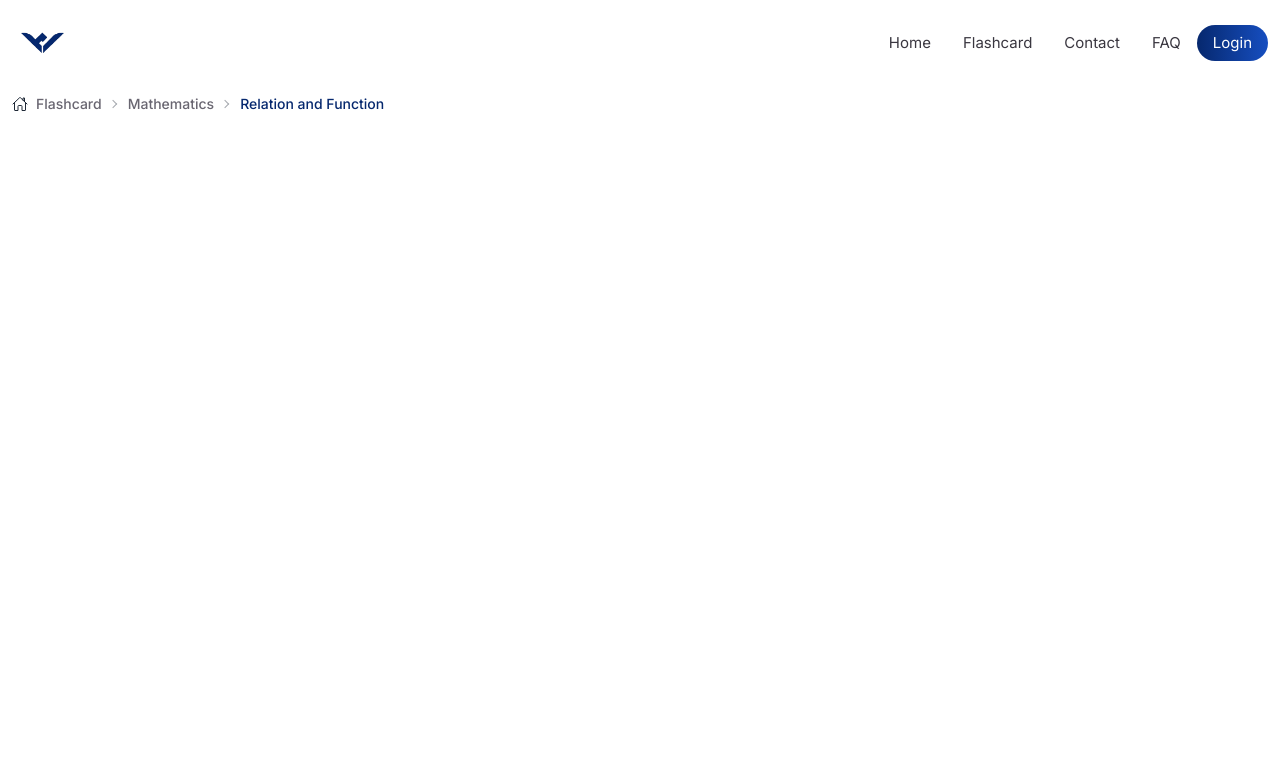
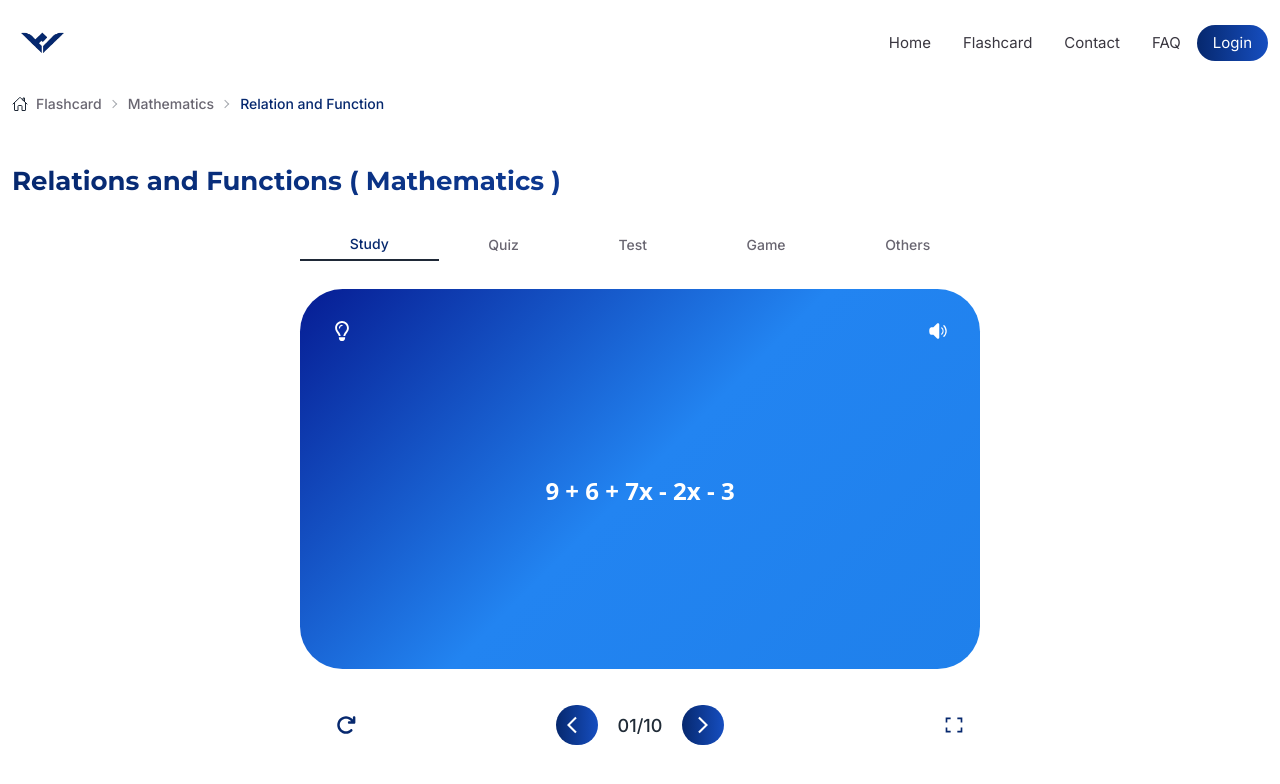
Before and after one commit to Ishtiak007/Hyggex-Digital-Services, a React (Vite) app: page / in a window 1280 px wide. Shown: the top 784 px of the page. Built offline with nearby package versions, Linux system fonts and the light colour scheme.

Commit message:
Banner part complete successfully

```diff
--- a/index.html
+++ b/index.html
@@ -7,6 +7,7 @@
     <title>Vite + React</title>
     <style>
       @import url('https://fonts.googleapis.com/css2?family=Inter:wght@100..900&display=swap');
+      @import url('https://fonts.googleapis.com/css2?family=Montserrat:ital,wght@0,100..900;1,100..900&display=swap');
       </style>
   </head>
   <body>
--- /dev/null
+++ b/src/Home/Banner.jsx
@@ -0,0 +1,53 @@
+import { FaRegLightbulb } from "react-icons/fa6";
+import { HiSpeakerWave } from "react-icons/hi2";
+import { FaArrowRotateRight } from "react-icons/fa6";
+import { MdArrowBackIos } from "react-icons/md";
+import { MdArrowForwardIos } from "react-icons/md";
+import { RiFullscreenFill } from "react-icons/ri";
+
+const Banner = () => {
+    return (
+        <div className="mt-10">
+            <h1 className="ml-3 bg-gradient-to-r from-[#06286E] to-[#164EC0] text-[26px] font-bold bg-clip-text text-transparent montserrat-font">Relations and Functions ( Mathematics )</h1>
+            <div className="hero">
+                <div className="text-center">
+                    <div role="tablist" className="tabs my-7">
+                        <a role="tab" className="tab tab-active text-[#06286E] inter-font text-[14px] font-[500] border-b-2">Study</a>
+                        <a role="tab" className="tab inter-font text-[14px] font-[500] text-[#696671]">Quiz</a>
+                        <a role="tab" className="tab inter-font text-[14px] font-[500] text-[#696671]">Test</a>
+                        <a role="tab" className="tab inter-font text-[14px] font-[500] text-[#696671]">Game</a>
+                        <a role="tab" className="tab inter-font text-[14px] font-[500] text-[#696671]">Others</a>
+                    </div>
+                    <div className="w-[680px] h-[380px] flex flex-col custom-gradient rounded-[42.51px]">
+                        <div className="flex justify-between">
+                            <div className="ml-8 mt-8"><FaRegLightbulb className="text-white text-xl font-bold"></FaRegLightbulb></div>
+                            <div className="mr-8 mt-8"><HiSpeakerWave className="text-white text-xl font-bold"></HiSpeakerWave></div>
+                        </div>
+                        <div className="flex justify-center items-center h-full w-full">
+                            <h1 className="text-2xl font-bold text-[#FFFFFF] mb-7">9 + 6 + 7x - 2x - 3</h1>
+                        </div>
+                    </div>
+
+
+                    <div className="flex justify-between items-center my-5 p-4">
+                        <div className="ml-5">
+                            <h1><FaArrowRotateRight className="text-[#06286E] text-[20px] font-bold"></FaArrowRotateRight></h1>
+                        </div>
+                        <div>
+                            <div className="flex justify-center gap-5 items-center">
+                                <div className="h-[40px] w-[42px] rounded-full flex justify-center items-center bg-gradient-to-r from-[#06286E] to-[#164EC0]"><MdArrowBackIos className="text-white  text-center text-[20px] font-bold"></MdArrowBackIos></div>
+                                <div><h1 className="text-[#202B37] text-[18px] font-medium inter-font">01/10</h1></div>
+                                <div className="h-[40px] w-[42px] rounded-full flex justify-center items-center bg-gradient-to-r from-[#06286E] to-[#164EC0]"><MdArrowForwardIos className="text-white  text-center text-[20px] font-bold"></MdArrowForwardIos></div>
+                            </div>
+                        </div>
+                        <div className="ml-5">
+                            <h1><RiFullscreenFill className="text-[#06286E] text-[20px] font-bold"></RiFullscreenFill></h1>
+                        </div>
+                    </div>
+                </div>
+            </div>
+        </div>
+    );
+};
+
+export default Banner;
--- a/src/Home/Home.jsx
+++ b/src/Home/Home.jsx
@@ -1,4 +1,5 @@
 import AfterNavbar from "./AfterNavbar";
+import Banner from "./Banner";
 import Navbar from "./Navbar";
 
 
@@ -7,6 +8,7 @@ const Home = () => {
         <div>
             <Navbar></Navbar>
             <AfterNavbar></AfterNavbar>
+            <Banner></Banner>
         </div>
     );
 };
--- a/src/Home/Navbar.jsx
+++ b/src/Home/Navbar.jsx
@@ -15,7 +15,7 @@ const Navbar = () => {
 
     return (
         <>
-            <div className="navbar z-10">
+            <div className="navbar max-w-screen-xl z-10">
                 <div className="navbar-start">
                     <div className="dropdown">
                         <label tabIndex={0} className="btn btn-ghost lg:hidden">
--- a/src/index.css
+++ b/src/index.css
@@ -7,3 +7,11 @@
 .inter-font {
   font-family: "Inter", sans-serif;
 }
+
+.custom-gradient {
+    background-image: linear-gradient(135deg, #051A91 0%, #061C93 0%, #2284F1 50%, #1F80EB 100%);
+  }
+
+.montserrat-font {
+    font-family: "Montserrat", sans-serif;
+}
--- a/src/main.jsx
+++ b/src/main.jsx
@@ -25,6 +25,8 @@ const router = createBrowserRouter([
 
 ReactDOM.createRoot(document.getElementById('root')).render(
   <React.StrictMode>
-    <RouterProvider router={router} />
-  </React.StrictMode>,
+    <div className='max-w-screen-xl mx-auto'>
+      <RouterProvider router={router} />
+    </div>
+  </React.StrictMode >,
 )
```
